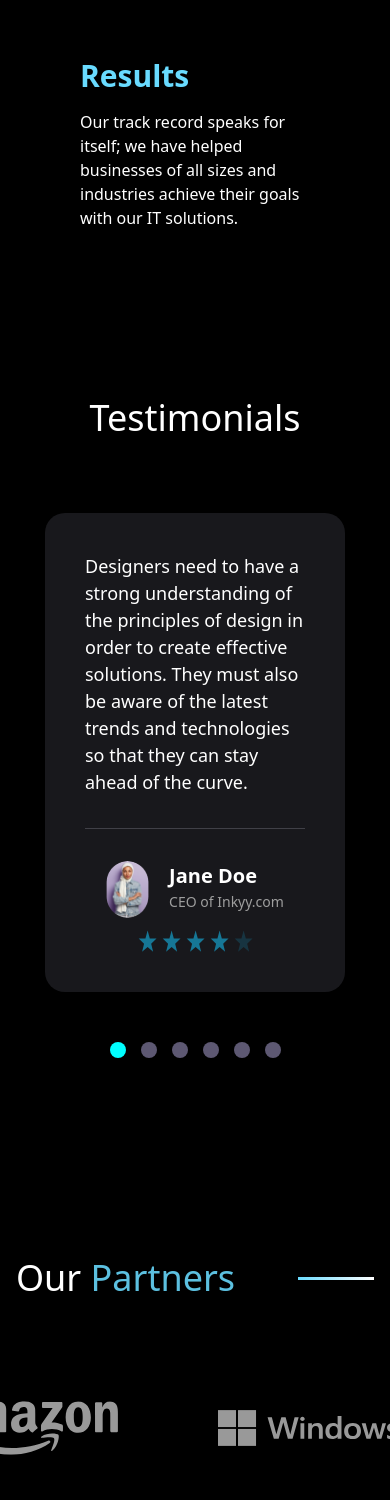
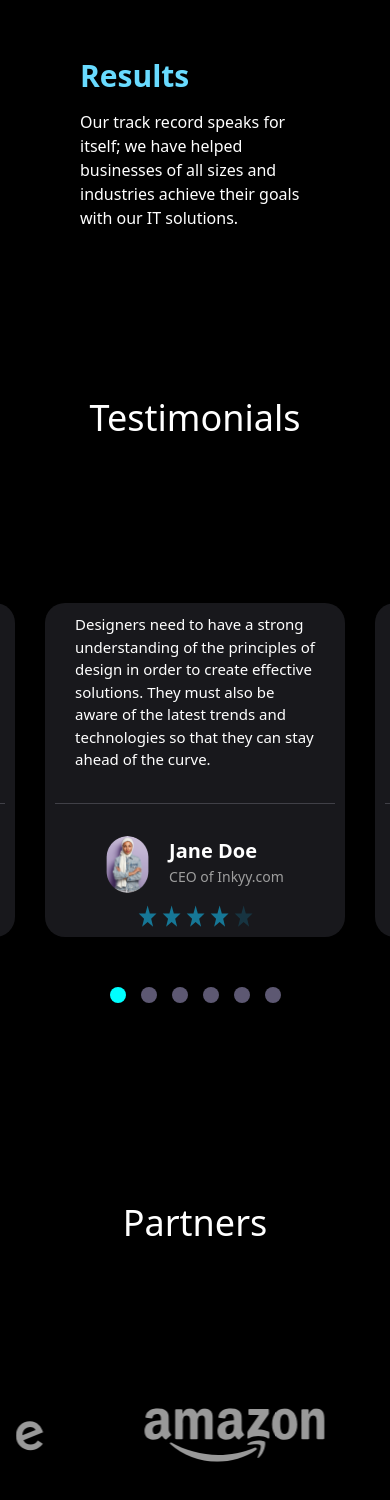
Before and after one commit to Upsurge-Tech/UpsurgeVite, a React (Vite) app in the folder upsurge/: page / in a window 390 px wide. Shown: the part 5819-7319 px from the top of the page. Built offline with nearby package versions, Linux system fonts and the light colour scheme.

Commit message:
partners-layout

```diff
--- a/upsurge/src/components/Partners/index.jsx
+++ b/upsurge/src/components/Partners/index.jsx
@@ -1,4 +1,3 @@
-
 import partner1Img from "../../assets/testimonials-and-partners/partner-1.svg";
 import partner2Img from "../../assets/testimonials-and-partners/partner-2.svg";
 import partner3Img from "../../assets/testimonials-and-partners/partner-3.svg";
@@ -34,31 +33,29 @@ export default function Partners() {
   const repeatedPartners = [...partners, ...partners, ...partners, ...partners];
 
   return (
-    <section className="bg-black py-[100px]">
-      <div className="flex items-center gap-[63px] pb-[100px] max-w-[1480px] m-auto px-[1rem]">
-        <h2 className="text-4xl md:text-5xl  text-white">
-          Our <span className="text-[#5cc0e0]">Partners</span>
-        </h2>
-        <div className="flex-1 bg-gradient-to-r from-[#6adbfe] to-white h-[3px]"></div>
+    <section className="bg-black px-[1rem] py-[100px]">
+      <div className="max-w-[1000px] m-auto ">
+        <div className="flex flex-col md:flex-row items-center gap-[60px] pb-[100px]">
+          <h2 className="text-4xl md:text-5xl text-white ">Partners</h2>
+          <div className=" w-0 sm:w-[45em]  bg-gradient-to-r from-[#6adbfe] to-white h-[2px]  "></div>
+        </div>
       </div>
 
       {/* flex to make it actually translateX by -50%. Translates much less othewise, I don't understand why.  */}
-      <div className="overflow-hidden flex">
+      <div className="overflow-hidden flex mx-0 sm:mx-[3em] pb-[100px]">
         <motion.div
           className="flex opacity-60"
-          animate={{ x: ["0%", "-50%"] }}
+          animate={{ x: ["0%", "-40%"] }}
           transition={{ duration: 20, ease: "linear", repeat: Infinity }}
         >
           {repeatedPartners.map(({ name, image }, i) => (
             <img
               src={image}
               alt={name}
-
-              className="mx-[50px] w-[180px] lg:w-[320px]"
+              className="mx-[50px] w-[180px] lg:w-[250px]"
               /* maxWidth:100% (default in tailwind) breaks translateX(-50%)
                 by making it translate much less. I don't understand why! */
               style={{ maxWidth: "none" }}
-
               key={i}
             />
           ))}
--- a/upsurge/src/components/Testimonitals/TestimonialCard.jsx
+++ b/upsurge/src/components/Testimonitals/TestimonialCard.jsx
@@ -4,11 +4,11 @@ export default function TestimonialCard({ testimonial }) {
   return (
     <div
       className={`
-            w-[300px] md:w-[400px] shrink-0 mx-[15px] p-[40px]
-          bg-[#18181C] text-white rounded-[20px] text-[18px] font-Poppins
+            w-[300px] md:w-[400px] shrink-0 mx-[15px] p-[10px] md:p-[40px]
+          bg-[#18181C] text-white rounded-[20px] text-[15px] sm:text-[18px] font-Poppins
             flex flex-col gap-[32px]`}
     >
-      <p className="md:leading-[38px] flex-1">{testimonial.content}</p>
+      <p className="md:leading-[38px] flex-1 px-5">{testimonial.content}</p>
       <hr className="border-[#404047]" />
       <div className="flex flex-col gap-3 md:gap-0 md:flex-row justify-between items-center">
         <div className="flex gap-[20px]">
--- a/upsurge/src/components/Testimonitals/index.jsx
+++ b/upsurge/src/components/Testimonitals/index.jsx
@@ -42,8 +42,8 @@ export default function Testimonials() {
       content: `Designers need to have a strong understanding of the principles of design in order to create effective solutions. They must also be aware of the latest trends and technologies so that they can stay ahead of the curve.`,
       name: "Jane Doe",
       description: "CEO of Inkyy.com",
-      profileImage: "",
-      rating: 5,
+      profileImage: profileImage,
+      rating: 2,
     },
 
     {
@@ -51,18 +51,18 @@ export default function Testimonials() {
       content: `Designers need to have a strong understanding of the principles of design in order to create effective solutions. They must also be aware of the latest trends and technologies so that they can stay ahead of the curve.`,
       name: "Jane Doe",
       description: "CEO of Inkyy.com",
-      profileImage: "",
+      profileImage: profileImage,
       rating: 5,
     },
   ];
 
   return (
     <section
-      className="bg-black px-[2rem] py-[100px] overflow-hidden"
+      className="bg-black px-0 sm:px-[2rem] py-[100px] overflow-hidden"
       id="testimonials"
     >
       <div className="max-w-[1480px] m-auto ">
-        <div className="flex flex-col md:flex-row items-center gap-[63px] pb-[10px] px-[10rem]">
+        <div className="flex flex-col md:flex-row items-center gap-[63px] pb-[100px] px-[10rem] ">
           <h2 className="text-4xl md:text-5xl text-white ">Testimonials</h2>
           <div className=" w-0 sm:w-[40em]  bg-gradient-to-r from-[#6adbfe] to-white h-[2px]  "></div>
         </div>
```
